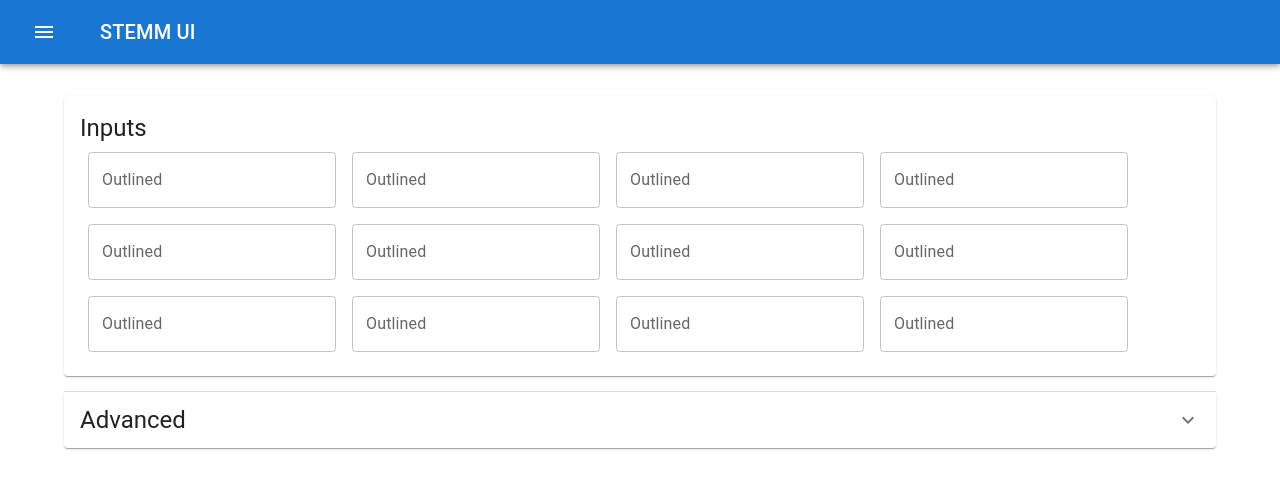
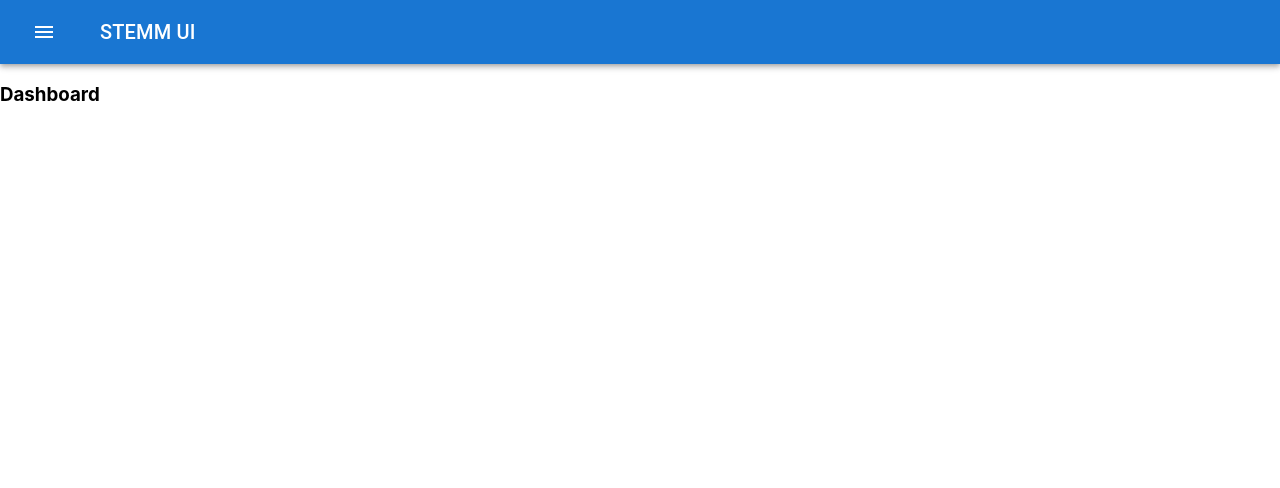
Before and after one commit to isaiahlg/stemm-ui, a React (Create React App) app: page /dashboard in a window 1280 px wide. Shown: the top 488 px of the page. Built offline with nearby package versions, Linux system fonts and the light colour scheme.

Commit message:
Add navigation to side menu.

```diff
--- a/package.json
+++ b/package.json
@@ -13,6 +13,7 @@
     "@testing-library/user-event": "^12.8.3",
     "react": "^17.0.2",
     "react-dom": "^17.0.2",
+    "react-router-dom": "^5.3.0",
     "react-scripts": "4.0.3",
     "web-vitals": "^1.1.2"
   },
--- a/src/App.js
+++ b/src/App.js
@@ -1,4 +1,5 @@
 import React, { useState } from "react";
+import { Switch, Route, Redirect, useHistory } from "react-router-dom";
 import {
   Typography,
   Toolbar,
@@ -17,6 +18,8 @@ import {
   Accordion,
   AccordionSummary,
   AccordionDetails,
+  // MenuList,
+  // MenuItem,
 } from "@mui/material";
 import MenuIcon from "@mui/icons-material/Menu";
 import DashboardIcon from "@mui/icons-material/Dashboard";
@@ -29,6 +32,7 @@ import LocalAtmIcon from "@mui/icons-material/LocalAtm";
 import "./App.css";
 
 function App() {
+  let history = useHistory();
   const [open, setOpen] = useState(false);
   const toggleOpen = () => {
     setOpen(!open);
@@ -61,32 +65,69 @@ function App() {
           </IconButton>
         </Toolbar>
         <Divider />
+        {/* <MenuList>
+          <MenuItem>
+            <DashboardIcon />
+            Dashboard
+          </MenuItem>
+          <MenuItem>Goodbye</MenuItem>
+        </MenuList> */}
         <List>
-          <ListItem button onClick={toggleOpen}>
+          <ListItem
+            button
+            onClick={() => {
+              history.push("/dashboard");
+              toggleOpen();
+            }}
+          >
             <ListItemIcon>
               <DashboardIcon />
             </ListItemIcon>
             <ListItemText primary="Dashboard" />
           </ListItem>
-          <ListItem button onClick={toggleOpen}>
+          <ListItem
+            button
+            onClick={() => {
+              history.push("/solar");
+              toggleOpen();
+            }}
+          >
             <ListItemIcon>
               <WbSunnyIcon />
             </ListItemIcon>
             <ListItemText primary="Solar PV" />
           </ListItem>
-          <ListItem button onClick={toggleOpen}>
+          <ListItem
+            button
+            onClick={() => {
+              history.push("/battery");
+              toggleOpen();
+            }}
+          >
             <ListItemIcon>
               <BatteryChargingFullIcon />
             </ListItemIcon>
             <ListItemText primary="Batteries" />
           </ListItem>
-          <ListItem button onClick={toggleOpen}>
+          <ListItem
+            button
+            onClick={() => {
+              history.push("/financials-1");
+              toggleOpen();
+            }}
+          >
             <ListItemIcon>
               <LocalAtmIcon />
             </ListItemIcon>
             <ListItemText primary="Financials 1" />
           </ListItem>
-          <ListItem button onClick={toggleOpen}>
+          <ListItem
+            button
+            onClick={() => {
+              toggleOpen();
+              history.push("/financials-2");
+            }}
+          >
             <ListItemIcon>
               <LocalAtmIcon />
             </ListItemIcon>
@@ -95,7 +136,7 @@ function App() {
         </List>
         <Divider />
         <List>
-          <ListItem button onClick={toggleOpen}>
+          <ListItem button onClick={() => history.push("/financials-1")}>
             <ListItemIcon>
               <SettingsIcon />
             </ListItemIcon>
@@ -103,11 +144,59 @@ function App() {
           </ListItem>
         </List>
       </Drawer>
-      <Box component="main">
-        <Toolbar />
-        <Container sx={{ mt: 4, mb: 4 }}>
-          <Paper sx={{ p: 2, mb: 2 }}>
-            <Typography variant="h5">Inputs</Typography>
+      <Switch>
+        <Route exact path="/">
+          <Redirect to="/dashboard" />
+        </Route>
+        <Route path="/dashboard">
+          <Dashboard />
+        </Route>
+        <Route path="/solar">
+          <Solar />
+        </Route>
+        <Route path="/battery">
+          <Battery />
+        </Route>
+      </Switch>
+    </Box>
+  );
+}
+
+function Dashboard() {
+  return (
+    <Box>
+      <Toolbar />
+
+      <h3>{"Dashboard"}</h3>
+    </Box>
+  );
+}
+
+function Solar() {
+  return (
+    <Box component="main">
+      <Toolbar />
+      <Container sx={{ mt: 4, mb: 4 }}>
+        <Paper sx={{ p: 2, mb: 2 }}>
+          <Typography variant="h5">Solar Inputs</Typography>
+          <TextField id="1" label="Outlined" variant="outlined" sx={{ m: 1 }} />
+          <TextField id="2" label="Outlined" variant="outlined" sx={{ m: 1 }} />
+          <TextField id="3" label="Outlined" variant="outlined" sx={{ m: 1 }} />
+          <TextField id="4" label="Outlined" variant="outlined" sx={{ m: 1 }} />
+          <TextField id="5" label="Outlined" variant="outlined" sx={{ m: 1 }} />
+          <TextField id="6" label="Outlined" variant="outlined" sx={{ m: 1 }} />
+          <TextField id="1" label="Outlined" variant="outlined" sx={{ m: 1 }} />
+          <TextField id="2" label="Outlined" variant="outlined" sx={{ m: 1 }} />
+          <TextField id="3" label="Outlined" variant="outlined" sx={{ m: 1 }} />
+          <TextField id="4" label="Outlined" variant="outlined" sx={{ m: 1 }} />
+          <TextField id="5" label="Outlined" variant="outlined" sx={{ m: 1 }} />
+          <TextField id="6" label="Outlined" variant="outlined" sx={{ m: 1 }} />
+        </Paper>
+        <Accordion>
+          <AccordionSummary expandIcon={<ExpandMoreIcon />} id="section1">
+            <Typography variant="h5">Advanced</Typography>
+          </AccordionSummary>
+          <AccordionDetails>
             <TextField
               id="1"
               label="Outlined"
@@ -144,6 +233,29 @@ function App() {
               variant="outlined"
               sx={{ m: 1 }}
             />
+          </AccordionDetails>
+        </Accordion>
+      </Container>
+    </Box>
+  );
+}
+
+function Battery() {
+  return (
+    <Box component="main">
+      <Toolbar />
+      <Container sx={{ mt: 4, mb: 4 }}>
+        <Paper sx={{ p: 2, mb: 2 }}>
+          <Typography variant="h5">Battery Inputs</Typography>
+          <TextField id="1" label="Outlined" variant="outlined" sx={{ m: 1 }} />
+          <TextField id="2" label="Outlined" variant="outlined" sx={{ m: 1 }} />
+          <TextField id="3" label="Outlined" variant="outlined" sx={{ m: 1 }} />
+        </Paper>
+        <Accordion>
+          <AccordionSummary expandIcon={<ExpandMoreIcon />} id="section1">
+            <Typography variant="h5">Advanced</Typography>
+          </AccordionSummary>
+          <AccordionDetails>
             <TextField
               id="1"
               label="Outlined"
@@ -162,70 +274,9 @@ function App() {
               variant="outlined"
               sx={{ m: 1 }}
             />
-            <TextField
-              id="4"
-              label="Outlined"
-              variant="outlined"
-              sx={{ m: 1 }}
-            />
-            <TextField
-              id="5"
-              label="Outlined"
-              variant="outlined"
-              sx={{ m: 1 }}
-            />
-            <TextField
-              id="6"
-              label="Outlined"
-              variant="outlined"
-              sx={{ m: 1 }}
-            />
-          </Paper>
-          <Accordion>
-            <AccordionSummary expandIcon={<ExpandMoreIcon />} id="section1">
-              <Typography variant="h5">Advanced</Typography>
-            </AccordionSummary>
-            <AccordionDetails>
-              <TextField
-                id="1"
-                label="Outlined"
-                variant="outlined"
-                sx={{ m: 1 }}
-              />
-              <TextField
-                id="2"
-                label="Outlined"
-                variant="outlined"
-                sx={{ m: 1 }}
-              />
-              <TextField
-                id="3"
-                label="Outlined"
-                variant="outlined"
-                sx={{ m: 1 }}
-              />
-              <TextField
-                id="4"
-                label="Outlined"
-                variant="outlined"
-                sx={{ m: 1 }}
-              />
-              <TextField
-                id="5"
-                label="Outlined"
-                variant="outlined"
-                sx={{ m: 1 }}
-              />
-              <TextField
-                id="6"
-                label="Outlined"
-                variant="outlined"
-                sx={{ m: 1 }}
-              />
-            </AccordionDetails>
-          </Accordion>
-        </Container>
-      </Box>
+          </AccordionDetails>
+        </Accordion>
+      </Container>
     </Box>
   );
 }
--- a/src/index.js
+++ b/src/index.js
@@ -1,14 +1,17 @@
-import React from 'react';
-import ReactDOM from 'react-dom';
-import './index.css';
-import App from './App';
-import reportWebVitals from './reportWebVitals';
+import React from "react";
+import ReactDOM from "react-dom";
+import { BrowserRouter as Router } from "react-router-dom";
+import "./index.css";
+import App from "./App";
+import reportWebVitals from "./reportWebVitals";
 
 ReactDOM.render(
   <React.StrictMode>
-    <App />
+    <Router>
+      <App />
+    </Router>
   </React.StrictMode>,
-  document.getElementById('root')
+  document.getElementById("root")
 );
 
 // If you want to start measuring performance in your app, pass a function
```
Also changed, not shown: 1 other file (tests, documents, lock files or other folders).
